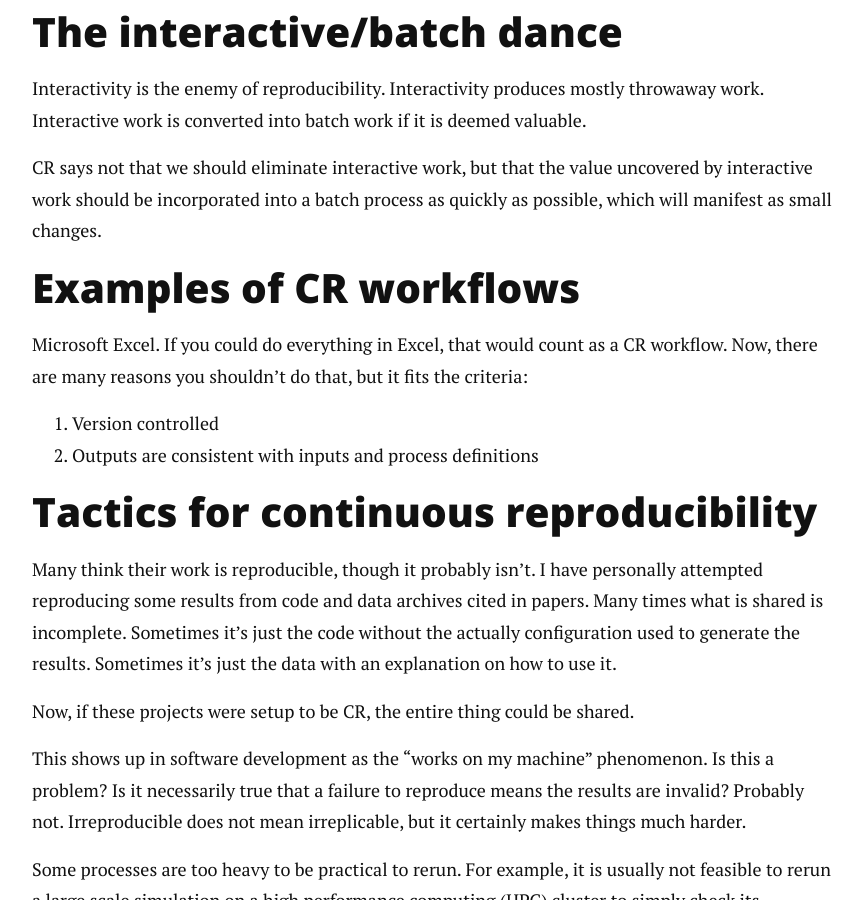
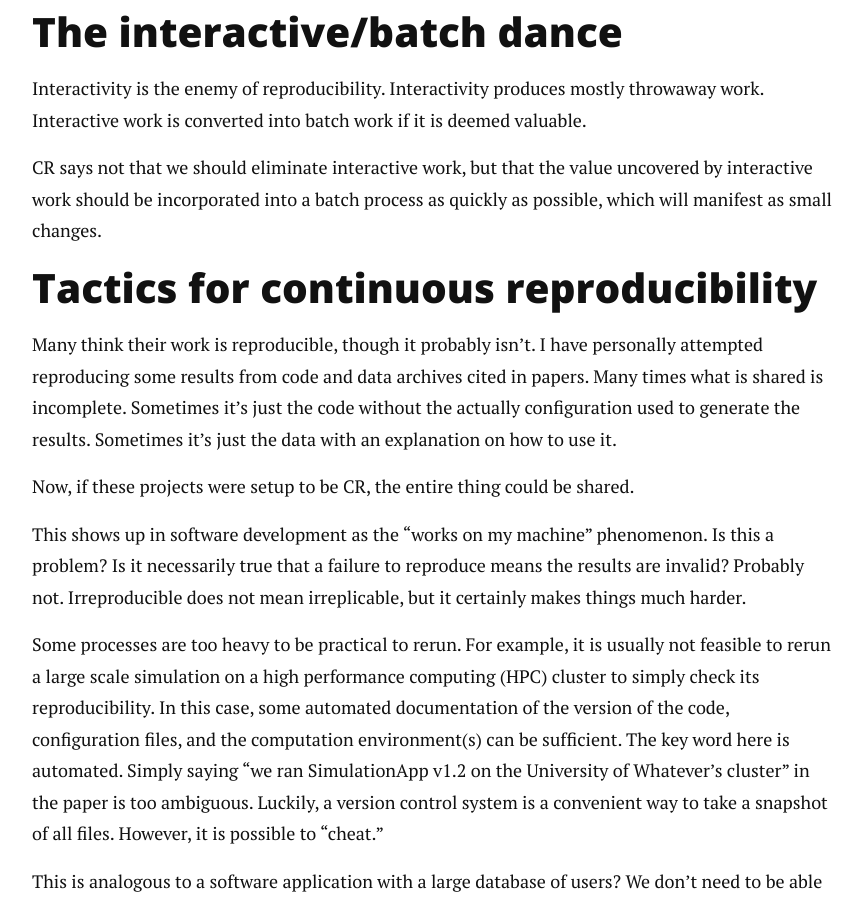
Before and after one commit to petebachant/petebachant.github.io, a Jekyll site: the page built from _posts/2025-02-28-continuous-reproducibility.md, in a window 1280 px wide and 900 px high, scrolled down 10292 px. Shown: the whole window, without its empty margins (208-1069 px from the left). Built offline with Jekyll 4.4.1, drawn with Linux system fonts in a browser that asks for light colours; nearby versions of some CDN libraries; comment, search, counter and statistics services are not loaded.

Commit message:
Remove CR workflows example section

```diff
--- a/_posts/2025-02-28-continuous-reproducibility.md
+++ b/_posts/2025-02-28-continuous-reproducibility.md
@@ -527,17 +527,6 @@ but that the value uncovered by interactive work should be incorporated
 into a batch process as quickly as possible,
 which will manifest as small changes.
 
-## Examples of CR workflows
-
-Microsoft Excel.
-If you could do everything in Excel,
-that would count as a CR workflow.
-Now, there are many reasons you shouldn't do that,
-but it fits the criteria:
-
-1. Version controlled
-2. Outputs are consistent with inputs and process definitions
-
 ## Tactics for continuous reproducibility
 
 Many think their work is reproducible,
```
